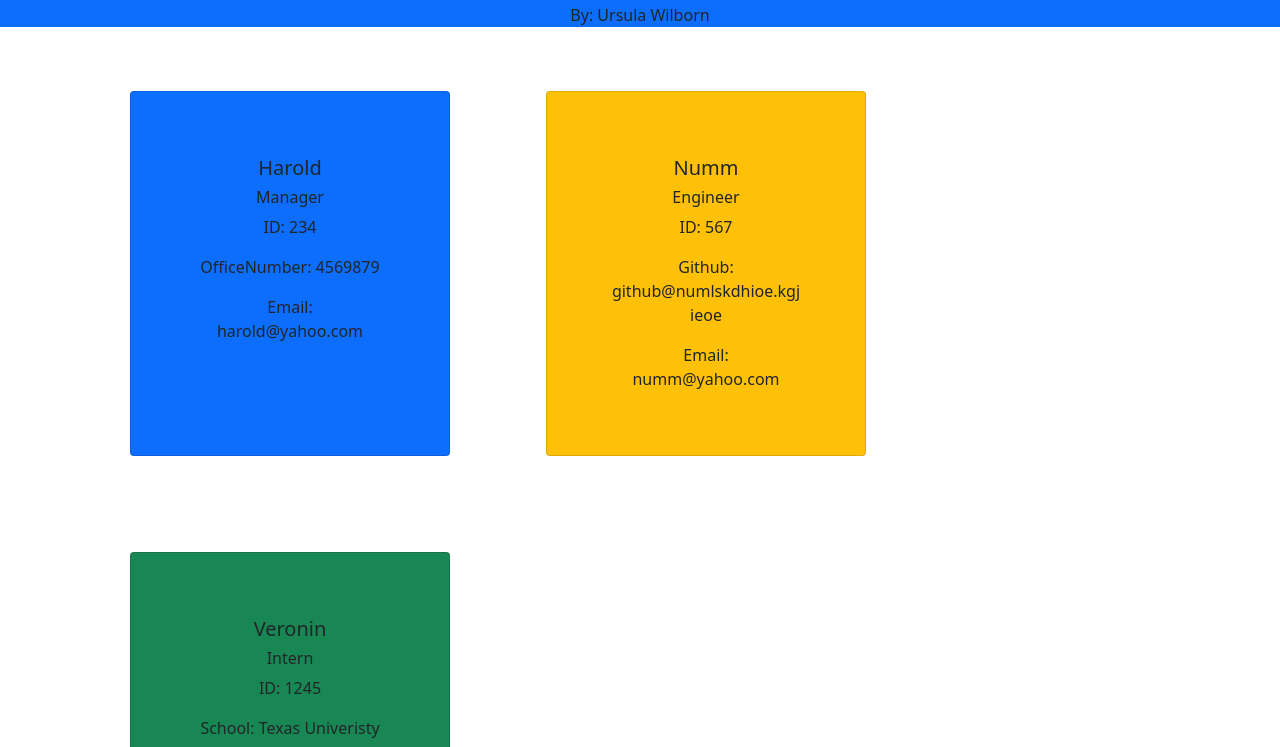
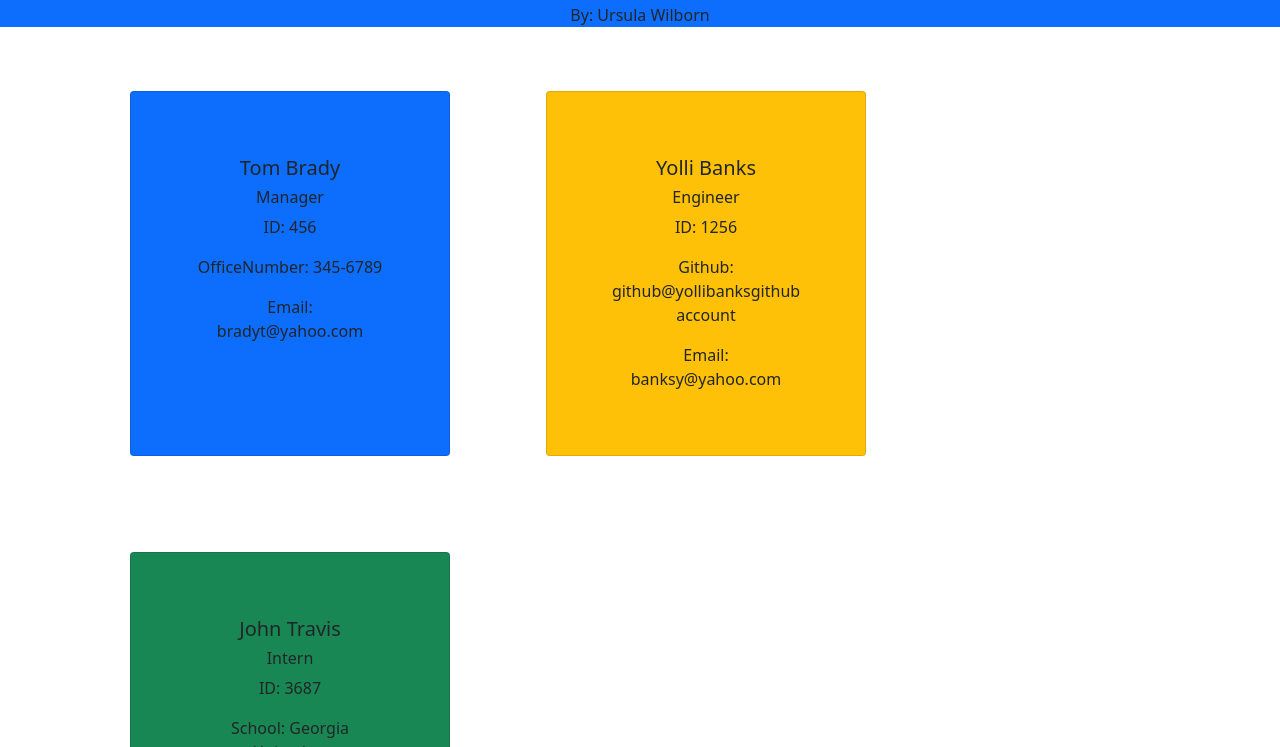
Before and after one commit to uwilborn/Dynamic-Team-Generator, a website: page main.html in a window 1280 px wide. Shown: the part 53-800 px from the top of the page. Drawn offline with nearby package versions, Linux system fonts and the light colour scheme.

Commit message:
Update README

```diff
--- a/main.html
+++ b/main.html
@@ -16,29 +16,29 @@
 <div class="card bg-primary text-center m-5 p-5" style="width: 20rem;">
 
   <div class="card-body">
-    <h5 class="card-title">Harold</h5>
+    <h5 class="card-title">Tom Brady</h5>
     <h6 class="card-title">Manager</h6>
-    <p class="card-text">ID: 234</p>
-    <p class="card-text">OfficeNumber: 4569879</p>
-    <p class="card-text">Email: harold@yahoo.com</p>
+    <p class="card-text">ID: 456</p>
+    <p class="card-text">OfficeNumber: 345-6789</p>
+    <p class="card-text">Email: bradyt@yahoo.com</p>
   </div>
 </div><div class="card bg-warning text-center m-5 p-5" style="width: 20rem;">
 
           <div class="card-body">
-            <h5 class="card-title">Numm</h5>
+            <h5 class="card-title">Yolli Banks</h5>
             <h6 class="card-title">Engineer</h6>
-            <p class="card-text">ID: 567</p>
-            <p class="card-text">Github: github@numlskdhioe.kgjieoe</p>
-            <p class="card-text">Email: numm@yahoo.com</p>
+            <p class="card-text">ID: 1256</p>
+            <p class="card-text">Github: github@yollibanksgithubaccount</p>
+            <p class="card-text">Email: banksy@yahoo.com</p>
           </div>
         </div><div class="card bg-success text-center m-5 p-5" style="width: 20rem;">
 
         <div class="card-body">
-          <h5 class="card-title">Veronin</h5>
+          <h5 class="card-title">John Travis</h5>
           <h6 class="card-title">Intern</h6>
-          <p class="card-text">ID: 1245</p>
-          <p class="card-text">School: Texas Univeristy</p>
-          <p class="card-text">Email: veroni@yahoo.com</p>
+          <p class="card-text">ID: 3687</p>
+          <p class="card-text">School: Georgia Univeristy</p>
+          <p class="card-text">Email: travisj@yahoo.com</p>
         </div>
       </div>
   </main>
```
Also changed, not shown: README.md.
